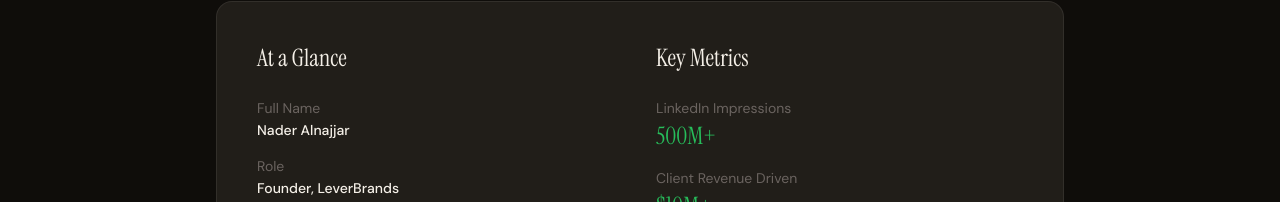
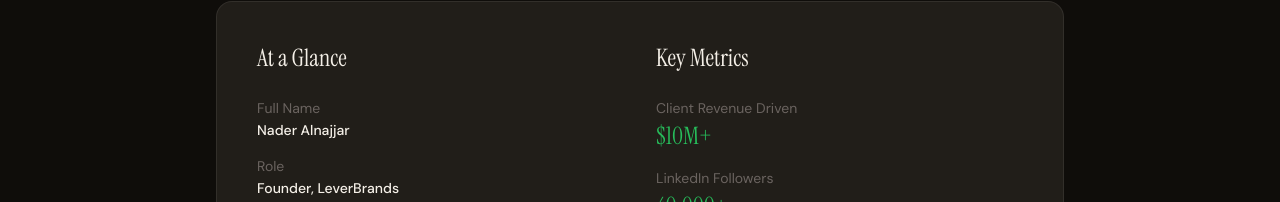
Before and after one commit to dorilabaki/nader-personal-site, a Next.js app: page /about in a window 1280 px wide. Shown: the part 567-769 px from the top of the page. Built offline with nearby package versions, Linux system fonts and the light colour scheme.

Commit message:
Remove LinkedIn Impressions from About page key metrics

```diff
--- a/src/app/about/page.tsx
+++ b/src/app/about/page.tsx
@@ -157,12 +157,6 @@
             <div>
               <h2 className="font-display text-2xl mb-6">Key Metrics</h2>
               <dl className="space-y-4 text-sm">
-                <div>
-                  <dt className="text-text-muted mb-0.5">
-                    LinkedIn Impressions
-                  </dt>
-                  <dd className="text-accent font-display text-2xl">500M+</dd>
-                </div>
                 <div>
                   <dt className="text-text-muted mb-0.5">
                     Client Revenue Driven
```
